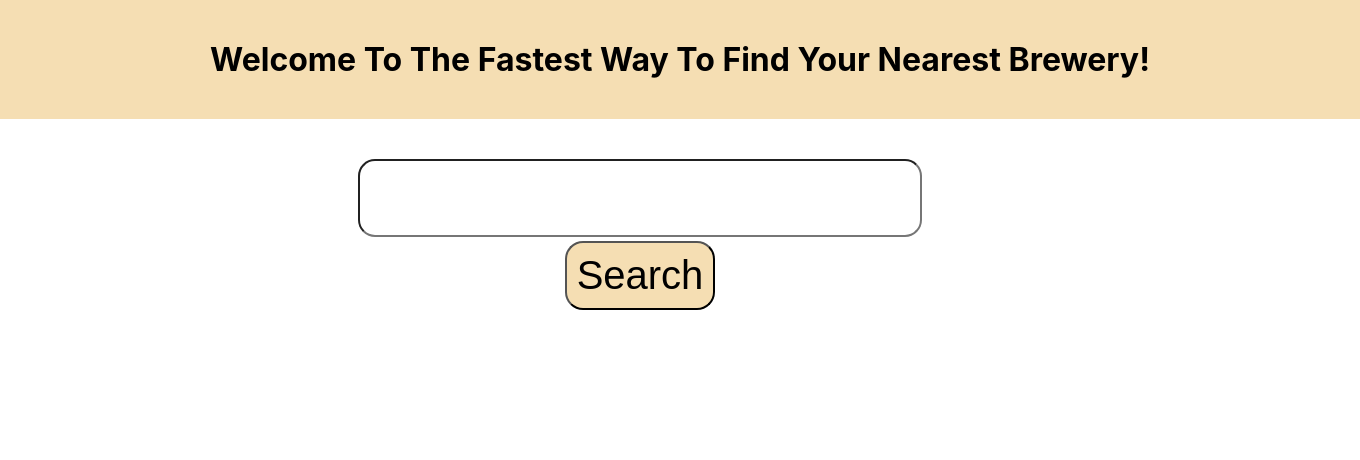
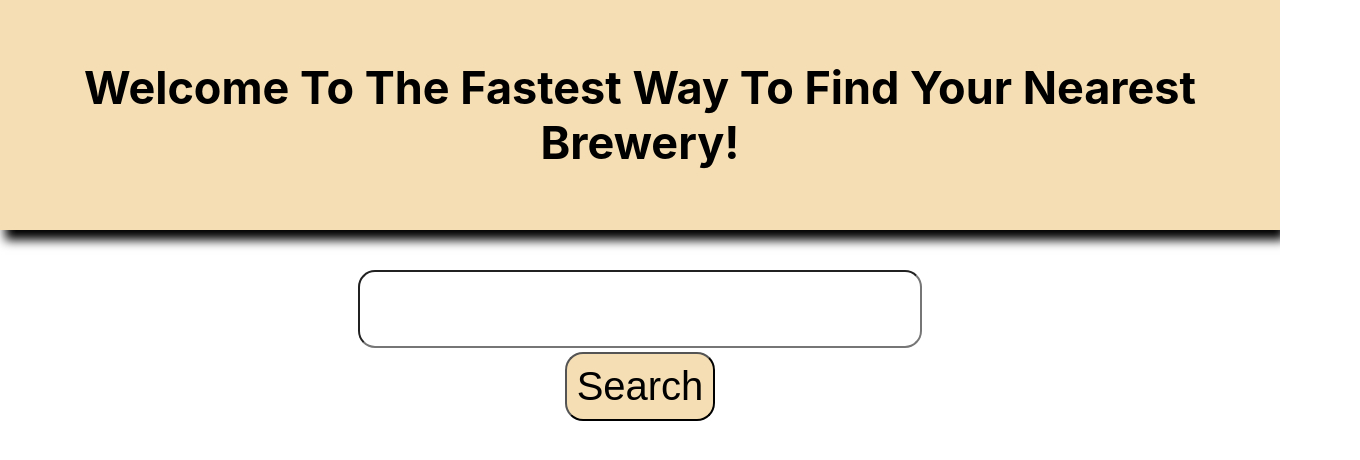
Before and after one commit to jerenteria/breweries_react_api, a React (Create React App) app in the folder react_api/react-api/: page / in a window 1280 px wide. Shown: the top 460 px of the page, 1360 px wide, since content can reach past the window. Built offline with nearby package versions, Linux system fonts and the light colour scheme.

Commit message:
done with functionality of application

```diff
--- a/react_api/react-api/src/App.css
+++ b/react_api/react-api/src/App.css
@@ -28,3 +28,10 @@ input {
   width: 520px;
   border-radius: 17px;
 }
+
+.top-results-paragraph {
+  text-align: center;
+  font-size: 40px;
+  margin-top: 20px;
+  margin-bottom: 20px;
+}
--- a/react_api/react-api/src/App.js
+++ b/react_api/react-api/src/App.js
@@ -7,16 +7,21 @@ import BreweryList from './components/BreweryList';
 function App(value) {
   const [breweries, setBreweries] = useState([]);
   const [cityQuery, setCityQuery] = useState('');
+  const [searched, setSearched] = useState(false);
 
+  // get the value of what the user is inputting
   const handleInputChange = (event) => {
     setCityQuery(event.target.value);
   }
 
+  // replace all white space with underscores inputted by user
   const sanitizeCityName = (city) => {
     return city.replace(/\s+/g, '_');
   };
 
   const handleSearch = () => {
+    // set sanitizedCity = (city name with whitespaces replaced with underscored) using const sanitizeCityName by taking in
+    // cityQuery which is the city taken from user input form
     const sanitizedCity = sanitizeCityName(cityQuery);
 
     fetch(`https://api.openbrewerydb.org/v1/breweries?by_city=${sanitizedCity}&per_page=3`)
@@ -32,7 +37,8 @@ function App(value) {
 
       })
       .then(res => res.json())
-      .then(data => setBreweries(data))
+      .then(data => setBreweries(data));
+      setSearched(true);
 
   };
 
@@ -48,6 +54,8 @@ function App(value) {
       <div className="button">
         <button onClick={handleSearch}>Search</button>
       </div>
+      {searched && <p className="top-results-paragraph">Here are the top results in {cityQuery}!</p>
+      }
       <BreweryList breweries={breweries} />
     </Fragment>
 
--- a/react_api/react-api/src/UI/Header.css
+++ b/react_api/react-api/src/UI/Header.css
@@ -1,6 +1,8 @@
 .header {
     background-color: wheat;
-    width: 100%;
-    padding: 40px;
     text-align: center;
+    box-shadow: 5px 10px 10px black;
+    font-size: 45px;
+    max-width: 100%;
+    padding: 60px;
 }
```
